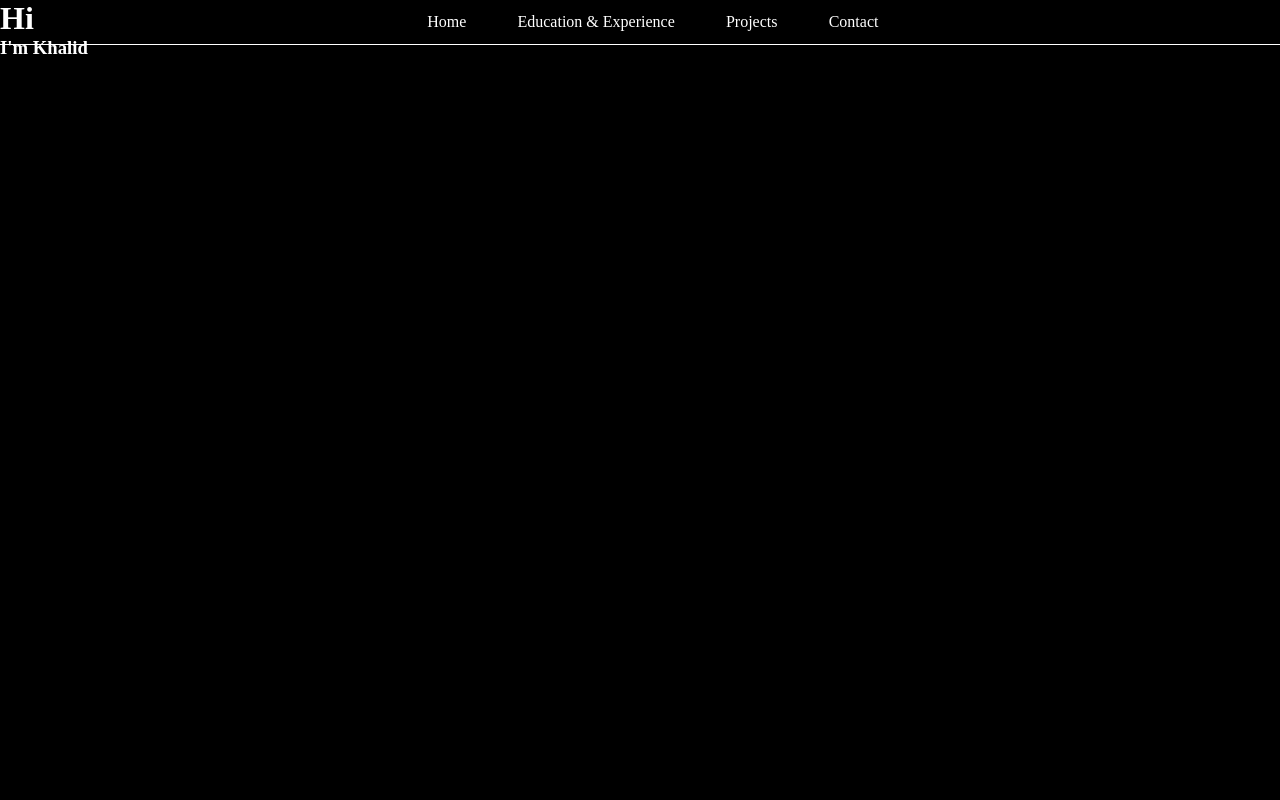
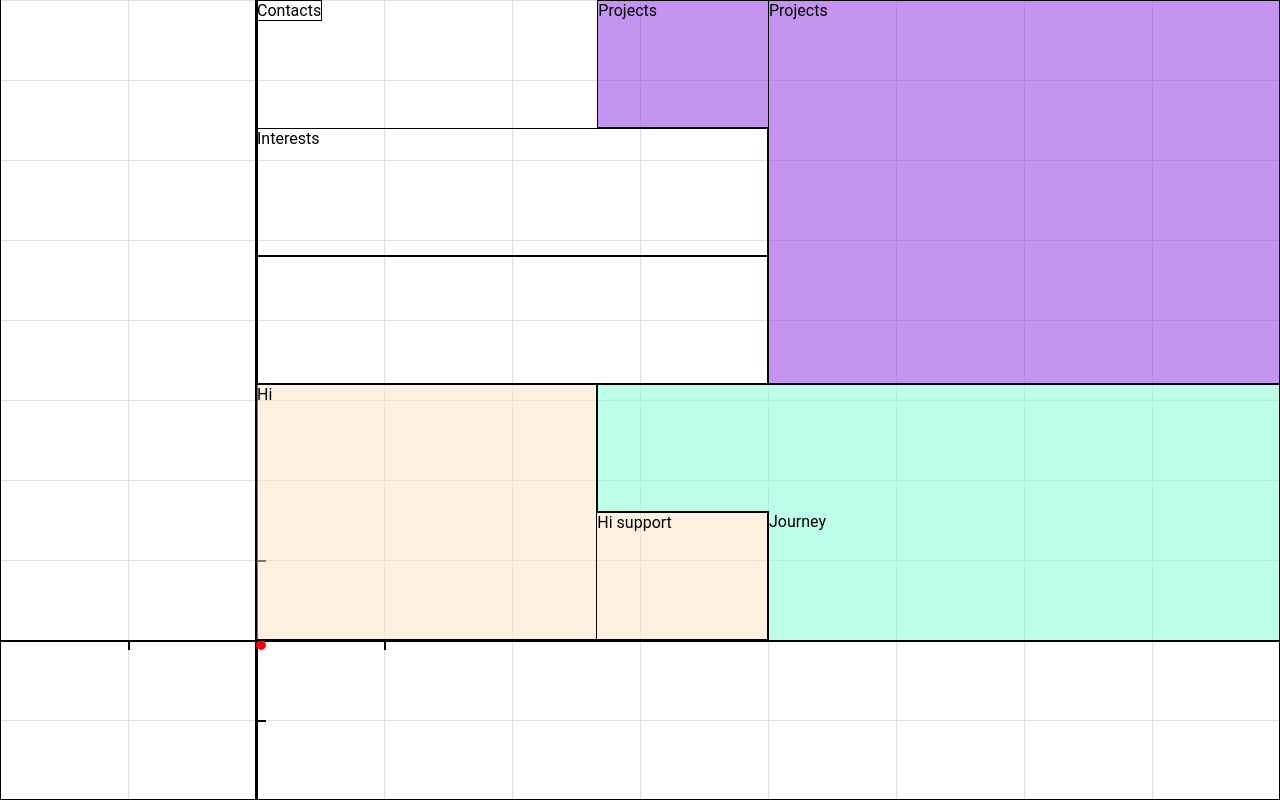
Before and after one commit to Kahl-d/experiments, a React (Create React App) app: page / in a window 1280 px wide. Built offline with nearby package versions, Linux system fonts and the light colour scheme.

Commit message:
Second, almost to the plane

```diff
--- a/src/App.js
+++ b/src/App.js
@@ -1,11 +1,11 @@
 import React from "react";
-import About from "./Components/About";
+import Jigsaw from "./Components/Jigsaw";
 
 const App = ()=>{
 
 
     return(
-        <About/>
+        <Jigsaw/>
     );
 };
 
--- a/src/Components/About.js
+++ /dev/null
@@ -1,24 +0,0 @@
-import React from "react";
-import '../Components/app.css'
-
-const About = () =>{
-
-
-    return(
-        <div id="mainContainer">
-        <div id="header">
-            <div>Home</div>
-            <div>Education & Experience</div>
-            <div>Projects</div>
-            <div>Contact</div>
-        </div>
-        <div id="title">
-            <h1>Hi</h1>
-            <h3>I'm Khalid</h3>
-        </div>
-
-        </div>
-    );
-}
-
-export default About;
--- /dev/null
+++ b/src/Components/Jigsaw.js
@@ -0,0 +1,37 @@
+import React from "react";
+import '../Components/app.css'
+
+const Jigsaw = ()=>{
+    return(
+        <div id="quadrantContainer">
+            <div className="axis" id="x-axis"></div>
+            <div className="axis" id="y-axis"></div>
+            <div className="origin"></div>
+
+            <div id="minusx" className="quadrants"></div>
+            <div id="minusy" className="quadrants"></div>
+            <div id="minusxy" className="quadrants"></div>
+        <div id="mainContainer">
+        <div id="hi">Hi</div>
+            <div id="hi2">Hi support</div>
+
+            <div></div>
+            <div id="journey1" className="journey">
+
+                    <div id="journeyBack"></div>
+            </div>
+            <div id="journey2" className="journey">Journey</div>
+            <div id="work"></div>
+            <div id="project1">Projects</div>
+            <div id="project2">Projects</div>
+
+            <div id="interests">Interests</div>
+            <div id="contact">Contacts</div>
+
+            </div>
+
+        </div>
+    );
+}
+
+export default Jigsaw;
--- a/src/Components/app.css
+++ b/src/Components/app.css
@@ -2,31 +2,187 @@
     border: 0;
     margin: 0;
     padding:0;
-    color: white;
+    box-sizing: border-box;
+    font-family: 'Roboto', sans-serif;
+}
+
+#quadrantContainer{
+    width: 100dvw;
+    height: 100dvh;
+    position: relative;
+    background:
+        /* Vertical lines */
+        repeating-linear-gradient(to right, #e0e0e0, #e0e0e0 1px, transparent 1px, transparent 10dvw),
+
+        /* Horizontal lines */
+        repeating-linear-gradient(to bottom, #e0e0e0, #e0e0e0 1px, transparent 1px, transparent 10dvh);
+}
+
+
+.origin {
+    position: absolute;
+    width: 10px;
+    height: 10px;
+    background: red;
+    border-radius: 50%;
+    top: 80%; /* Assuming the origin is at center */
+    left: 20%;
+}
+#x-axis, #y-axis {
+    position: absolute;
+    background: black;
+
+}
+
+#x-axis {
+    height: 2px;
+    width: 100%;
+    top: 80%; /* This places it in the center. Adjust as needed */
+}
+
+#y-axis {
+    width: 2px;
+    height: 100%;
+    left: 20%; /* This places it in the center. Adjust as needed */
+}
+
+#x-axis::before, #x-axis::after,
+#y-axis::before, #y-axis::after {
+    content: "";
+    position: absolute;
+    background: black;
+}
+
+#x-axis::before, #x-axis::after {
+    height: 10px;
+    width: 2px;
+}
+
+#x-axis::before { left:10%; } /* Marking at -1 */
+#x-axis::after  { left:30%; } /* Marking at +1 */
+
+
+#y-axis::before, #y-axis::after {
+    width: 10px;
+    height: 2px;
+}
+
+#y-axis::before { top: 70%; } /* Marking at +1 */
+#y-axis::after  { top: 90%; } /* Marking at -1 */
+
+
+.quadrants{
+    border: 1px solid black;
+    position: absolute;
+}
+
+#minusx{
+    width: 20%;
+    height: 80%;
+    border-top: 0;
+    border-bottom:0;
+}
+
+#minusy{
+    width: 80%;
+    height: 20%;
+    bottom: 0;
+    right: 0;
+    border-left: 0;
+}
+#minusxy{
+    width: 20%;
+    height: 20%;
+    bottom: 0;
+
+
 }
 
 #mainContainer{
-    width: 100dvw;
-    height: fit-content;
-    background-color: black;
-}
-#header{
-    display: flex;
-    width: 100vw;
-    flex-direction: row;
-    justify-content: center;
-    position: fixed;
-    border-bottom: 1px solid white;
-    padding: 1%;
+    width: 80dvw;
+    height: 80dvh;
+    /* background-color: black; */
+    position: absolute;
+    right: 0;
+
+
 }
 
-#header div{
-    margin: 0 2%;
+#mainContainer div{
+    /* border: 1px solid white; */
+    position: absolute;
+    border: 1px solid black;
 }
 
+#hi{
+    width: calc(100%/3);
+    height: 40%;
+    background-color: rgb(255, 227, 194, 0.5);
+    bottom: 0;
+}
 
-#title{
+#hi2{
+    width: calc(100%/6);
+    height: 20%;
+    bottom: 0;
+    left: calc(200%/6);
+    background-color: rgb(255, 227, 194, 0.5);
+    border-left: 0 !important;
 
-    color: white;
-    height: 100dvh;
 }
+
+#journeyBack{
+    position: absolute;
+    width: 25%;
+    height: 100%;
+    border: 0 !important;
+    border-bottom: 1px solid black !important;
+}
+.journey{
+    height: 20%;
+    background-color: rgb(127, 255, 212, 0.5);
+    border-bottom:0 !important ;
+}
+
+#journey1{
+    width: calc(400%/6) ;
+    height: 20%;
+    right: 0;
+    bottom: 20%;
+}
+#journey2{
+    width: calc(300%/6);
+    height: 20%;
+    right: 0;
+    bottom: 0;
+    border-top: 0 !important;
+}
+
+#work{
+    position: absolute;
+    width: calc(300%/6);
+    height: 20%;
+    bottom: 40%;
+}
+
+#project1{
+    width: calc(100%/6);
+    height: 20%;
+    left: calc(200%/6);
+    border-right: 0 !important;
+    background-color: rgb(138, 43, 226, 0.5);
+}
+
+#project2{
+    width: calc(300%/6);
+    height: 60%;
+    right: 0;
+    background-color: rgb(138, 43, 226, 0.5);
+
+}
+
+#interests{
+    width: calc(300%/6);
+    bottom: 60%;
+    height: 20%;
+}
```
